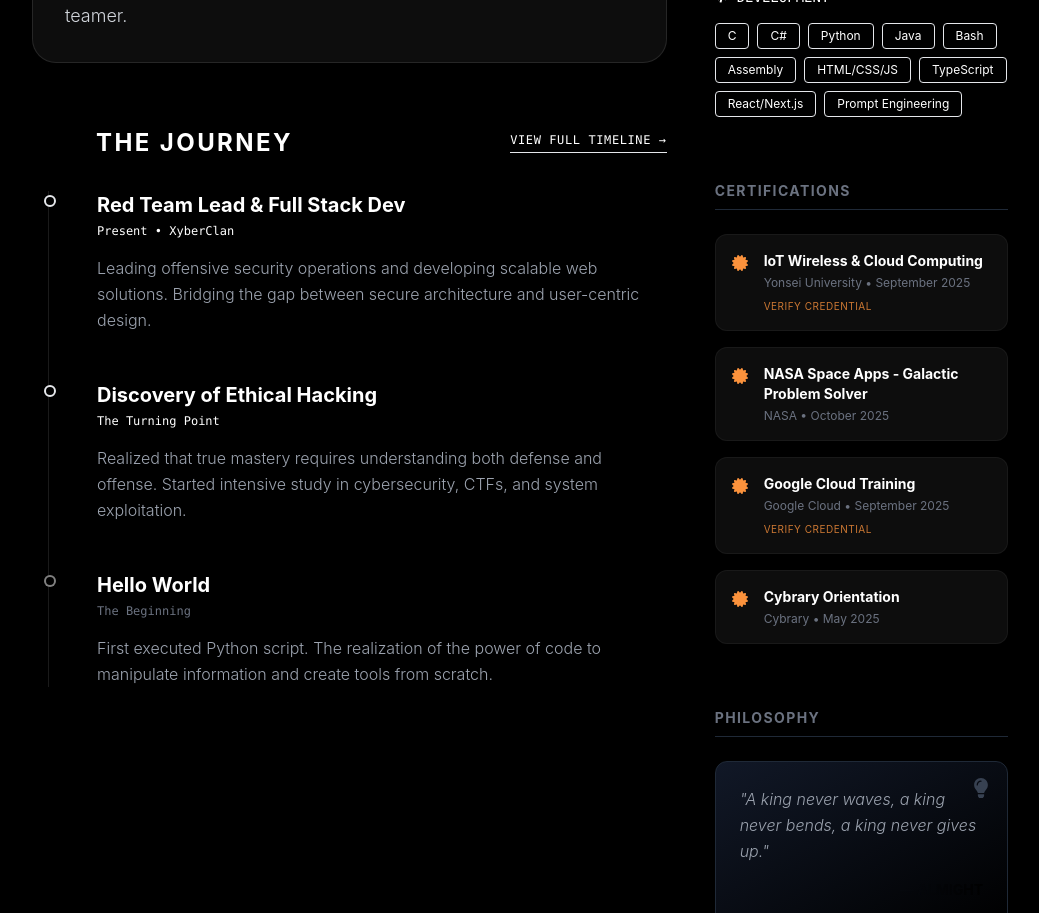
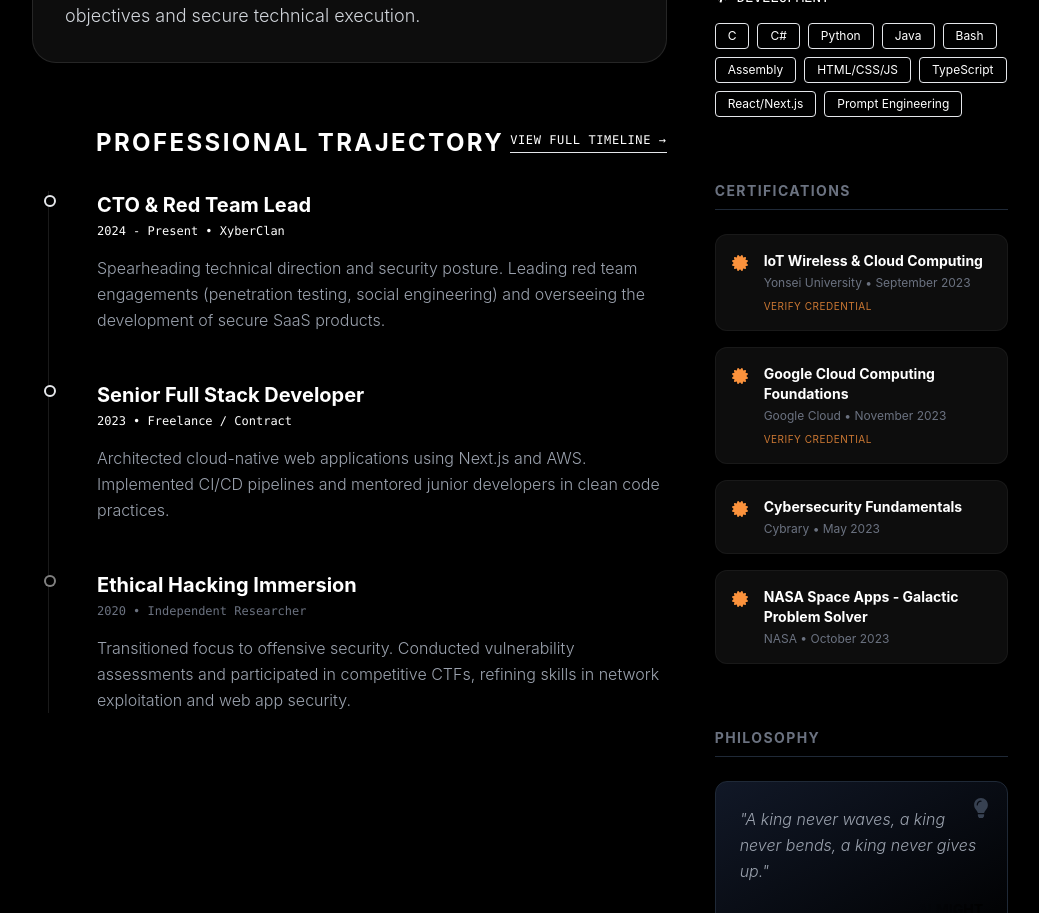
Before and after one commit to Josiasange37/Myportofolio, a React (Vite) app: page /resume in a window 1280 px wide. Shown: the part 820-1733 px from the top of the page, without its empty margins (120-1159 px from the left). Built offline with nearby package versions, Linux system fonts and the light colour scheme.

Commit message:
Final Polish: Added Trophy Room, Gamification Engine, and Updated Docs

```diff
--- a/src/config/siteConfig.js
+++ b/src/config/siteConfig.js
@@ -110,47 +110,45 @@ export const certifications = [
     {
         name: 'IoT Wireless & Cloud Computing',
         issuer: 'Yonsei University',
-        date: 'September 2025',
+        date: 'September 2023',
         verifyUrl: 'https://coursera.org/verify/WWYVHCNOZRUL'
+    },
+    {
+        name: 'Google Cloud Computing Foundations',
+        issuer: 'Google Cloud',
+        date: 'November 2023',
+        verifyUrl: 'https://coursera.org/verify/MHBHPANNZU6V'
+    },
+    {
+        name: 'Cybersecurity Fundamentals',
+        issuer: 'Cybrary',
+        date: 'May 2023'
     },
     {
         name: 'NASA Space Apps - Galactic Problem Solver',
         issuer: 'NASA',
-        date: 'October 2025'
-    },
-    {
-        name: 'Google Cloud Training',
-        issuer: 'Google Cloud',
-        date: 'September 2025',
-        verifyUrl: 'https://coursera.org/verify/MHBHPANNZU6V'
-    },
-    {
-        name: 'Cybrary Orientation',
-        issuer: 'Cybrary',
-        date: 'May 2025'
+        date: 'October 2023'
     }
 ]
 
 // Progression Timeline Data
 export const progression = [
-    // Early Days
-    { id: 1, year: '2015', title: 'Started Learning', description: 'First introduction to computers and programming', category: 'education', type: 'milestone' },
-    { id: 2, year: '2017', title: 'High School CS', description: 'Formal computer science education begins', category: 'education', type: 'milestone' },
-    { id: 3, year: '2019', title: 'University Entry', description: 'Computer Science / Cybersecurity program', category: 'education', type: 'milestone' },
+    // 2015-2019: Foundations
+    { id: 1, year: '2015', title: 'Hello World', description: 'Wrote first Python script. Ignited a passion for automation and logic.', category: 'programming', type: 'milestone' },
+    { id: 2, year: '2017', title: 'Formal CS Education', description: 'Enrolled in Computer Science curriculum, mastering algorithms and data structures.', category: 'education', type: 'milestone' },
+    { id: 3, year: '2019', title: 'University Entry', description: 'Admitted to Univ. of Yaoundé I. Major: Computer Science & Cybersecurity.', category: 'education', type: 'milestone' },
 
-    // Career & Experience
-    { id: 5, year: '2018', title: 'First CTF', description: 'Participated in Capture The Flag competition', category: 'redteam', type: 'event' },
-    { id: 6, year: '2020', title: 'CEH Certified', description: 'Certified Ethical Hacker certification', category: 'redteam', type: 'cert', image: '/certs/ceh.jpg' },
-    { id: 7, year: '2021', title: 'First Dev Job', description: 'Junior Full Stack Developer position', category: 'programming', type: 'work' },
-    { id: 8, year: '2022', title: 'OSCP Certified', description: 'Offensive Security Certified Professional', category: 'redteam', type: 'cert', image: '/certs/oscp.jpg' },
-    { id: 9, year: '2022', title: 'Security Conference', description: 'Spoke at cybersecurity conference', category: 'redteam', type: 'event' },
-    { id: 10, year: '2023', title: 'Senior Developer', description: 'Promoted to Senior Full Stack Developer', category: 'programming', type: 'work' },
-    { id: 4, year: '2023', title: 'Graduation', description: 'Completed degree with honors', category: 'education', type: 'milestone' },
-    { id: 11, year: '2024', title: 'Red Team Lead', description: 'Leading red team operations', category: 'redteam', type: 'work' },
+    // 2020-2022: Skill Acquisition
+    { id: 6, year: '2020', title: 'Ethical Hacking Immersion', description: 'Deep dive into penetration testing, network analysis, and vulnerability assessment.', category: 'redteam', type: 'milestone' },
+    { id: 7, year: '2021', title: 'Junior Full Stack Dev', description: 'First commercial role. Built scalable REST APIs and React frontends.', category: 'programming', type: 'work' },
+    { id: 8, year: '2022', title: 'OSCP Preparation', description: 'Intensive lab work (HackTheBox, TryHackMe) focusing on offensive security methodologies.', category: 'redteam', type: 'milestone' },
+
+    // 2023-Present: Professional Mastery
+    { id: 10, year: '2023', title: 'Senior Developer Promotion', description: 'Architected complex cloud-native applications and led a small dev team.', category: 'programming', type: 'work' },
+    { id: 16, year: '2023', title: 'IoT & Cloud Certification', description: 'Certified by Yonsei University in IoT protocols and Cloud architecture.', category: 'both', type: 'cert' },
+    { id: 11, year: '2024', title: 'CTO & Red Team Lead', description: 'Driving technical strategy at XyberClan. Overseeing security operations and product development.', category: 'both', type: 'work', current: true },
 
     // Future Goals
-    { id: 12, year: '2025', title: 'Master 3D Development', description: 'Become expert in Three.js and game development', category: 'programming', type: 'goal' },
-    { id: 13, year: '2025', title: 'OSEP Certification', description: 'Offensive Security Experienced Penetration Tester', category: 'redteam', type: 'goal' },
-    { id: 14, year: '2026', title: 'Open Source Contribution', description: 'Launch major security framework', category: 'both', type: 'goal' },
-    { id: 15, year: '2027', title: 'Tech Leadership', description: 'CTO or Security Director role', category: 'both', type: 'goal' },
+    { id: 12, year: '2025', title: 'Advanced 3D Engineering', description: 'Mastering R3F/Three.js for immersive web experiences.', category: 'programming', type: 'goal' },
+    { id: 13, year: '2025', title: 'OSEP Certification', description: 'Targeting Offensive Security Experienced Penetration Tester certification.', category: 'redteam', type: 'goal' },
 ]
--- a/src/pages/Resume.jsx
+++ b/src/pages/Resume.jsx
@@ -120,15 +120,15 @@ const Resume = () => {
                         <section className="print:mb-6 print:break-inside-avoid">
                             <div className="flex items-center gap-4 mb-8 print:mb-4">
                                 <span className="w-12 h-1 bg-gradient-to-r from-yellow-500 to-transparent rounded-full print:bg-yellow-600 print:from-transparent"></span>
-                                <h2 className="text-2xl font-bold tracking-widest text-white print:text-black uppercase">The Origin</h2>
+                                <h2 className="text-2xl font-bold tracking-widest text-white print:text-black uppercase">The Executive Summary</h2>
                             </div>
 
                             <div className="relative p-8 rounded-3xl bg-white/5 border border-white/10 backdrop-blur-sm print:bg-transparent print:border-none print:p-0">
                                 <p className="text-gray-300 print:text-black leading-relaxed mb-6 font-light text-lg">
-                                    <span className="text-yellow-400 print:text-yellow-700 font-semibold">Curiosity was the spark.</span> It wasn't enough to use technology; I had to understand it. From disassembling radios to my first lines of Python code, my journey has been driven by a relentless desire to uncover the "how" and "why" behind the screen.
+                                    <span className="text-yellow-400 print:text-yellow-700 font-semibold">Driven by innovation and security.</span> My career is built on the convergence of offensive security operations and scalable software architecture. I don't just build systems; I engineer them to withstand modern threats while delivering exceptional user experiences.
                                 </p>
                                 <p className="text-gray-300 print:text-black leading-relaxed font-light text-lg">
-                                    Today, I stand at the intersection of <span className="text-cyan-400 print:text-cyan-700 font-mono">creation</span> and <span className="text-purple-400 print:text-purple-700 font-mono">security</span>—building robust systems as a developer and fortifying them as a red teamer.
+                                    Currently acting as <span className="text-purple-400 print:text-purple-700 font-mono">CTO of XyberClan</span>, I lead technical strategy and red team operations, bridging the critical gap between business objectives and secure technical execution.
                                 </p>
                             </div>
                         </section>
@@ -138,7 +138,7 @@ const Resume = () => {
                             <div className="flex items-center justify-between mb-8 print:mb-4">
                                 <div className="flex items-center gap-4">
                                     <span className="w-12 h-1 bg-gradient-to-r from-cyan-500 to-transparent rounded-full print:bg-cyan-600 print:from-transparent"></span>
-                                    <h2 className="text-2xl font-bold tracking-widest text-white print:text-black uppercase">The Journey</h2>
+                                    <h2 className="text-2xl font-bold tracking-widest text-white print:text-black uppercase">Professional Trajectory</h2>
                                 </div>
                                 <a
                                     href="/progression"
@@ -152,30 +152,30 @@ const Resume = () => {
                                 {/* Timeline Item 1 */}
                                 <div className="relative pl-8 print:break-inside-avoid">
                                     <div className="absolute -left-[21px] top-1 w-3 h-3 rounded-full bg-black border-2 border-cyan-500 print:border-cyan-600"></div>
-                                    <h3 className="text-xl font-bold text-white print:text-black mb-1">Red Team Lead & Full Stack Dev</h3>
-                                    <p className="text-cyan-400 print:text-cyan-700 font-mono text-xs mb-4">Present • XyberClan</p>
+                                    <h3 className="text-xl font-bold text-white print:text-black mb-1">CTO & Red Team Lead</h3>
+                                    <p className="text-cyan-400 print:text-cyan-700 font-mono text-xs mb-4">2024 - Present • XyberClan</p>
                                     <p className="text-gray-400 print:text-gray-700 font-light leading-relaxed">
-                                        Leading offensive security operations and developing scalable web solutions. Bridging the gap between secure architecture and user-centric design.
+                                        Spearheading technical direction and security posture. Leading red team engagements (penetration testing, social engineering) and overseeing the development of secure SaaS products.
                                     </p>
                                 </div>
 
                                 {/* Timeline Item 2 */}
                                 <div className="relative pl-8 print:break-inside-avoid">
                                     <div className="absolute -left-[21px] top-1 w-3 h-3 rounded-full bg-black border-2 border-purple-500 print:border-purple-600"></div>
-                                    <h3 className="text-xl font-bold text-white print:text-black mb-1">Discovery of Ethical Hacking</h3>
-                                    <p className="text-purple-400 print:text-purple-700 font-mono text-xs mb-4">The Turning Point</p>
+                                    <h3 className="text-xl font-bold text-white print:text-black mb-1">Senior Full Stack Developer</h3>
+                                    <p className="text-purple-400 print:text-purple-700 font-mono text-xs mb-4">2023 • Freelance / Contract</p>
                                     <p className="text-gray-400 print:text-gray-700 font-light leading-relaxed">
-                                        Realized that true mastery requires understanding both defense and offense. Started intensive study in cybersecurity, CTFs, and system exploitation.
+                                        Architected cloud-native web applications using Next.js and AWS. Implemented CI/CD pipelines and mentored junior developers in clean code practices.
                                     </p>
                                 </div>
 
                                 {/* Timeline Item 3 */}
                                 <div className="relative pl-8 print:break-inside-avoid">
                                     <div className="absolute -left-[21px] top-1 w-3 h-3 rounded-full bg-black border-2 border-white/50 print:border-gray-600"></div>
-                                    <h3 className="text-xl font-bold text-white print:text-black mb-1">Hello World</h3>
-                                    <p className="text-gray-500 print:text-gray-600 font-mono text-xs mb-4">The Beginning</p>
+                                    <h3 className="text-xl font-bold text-white print:text-black mb-1">Ethical Hacking Immersion</h3>
+                                    <p className="text-gray-500 print:text-gray-600 font-mono text-xs mb-4">2020 • Independent Researcher</p>
                                     <p className="text-gray-400 print:text-gray-700 font-light leading-relaxed">
-                                        First executed Python script. The realization of the power of code to manipulate information and create tools from scratch.
+                                        Transitioned focus to offensive security. Conducted vulnerability assessments and participated in competitive CTFs, refining skills in network exploitation and web app security.
                                     </p>
                                 </div>
                             </div>
```
